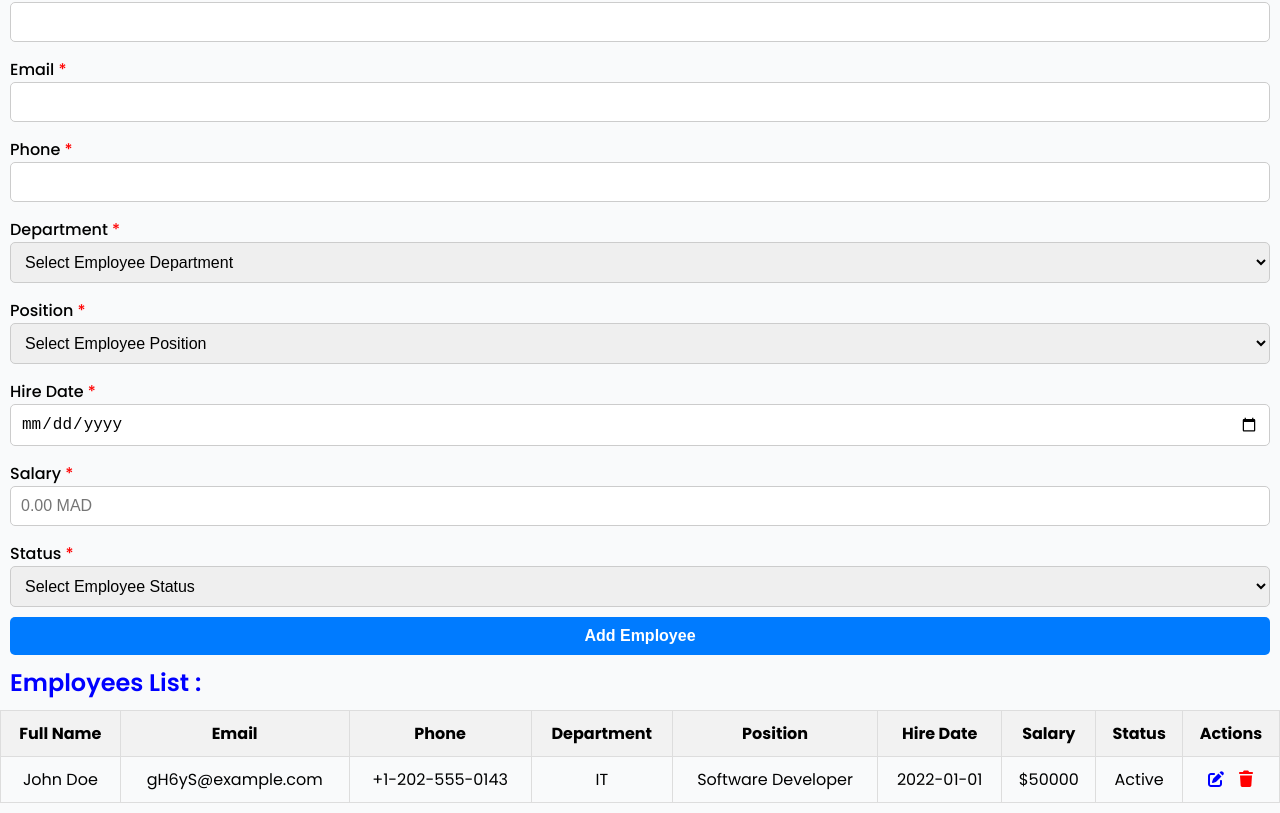
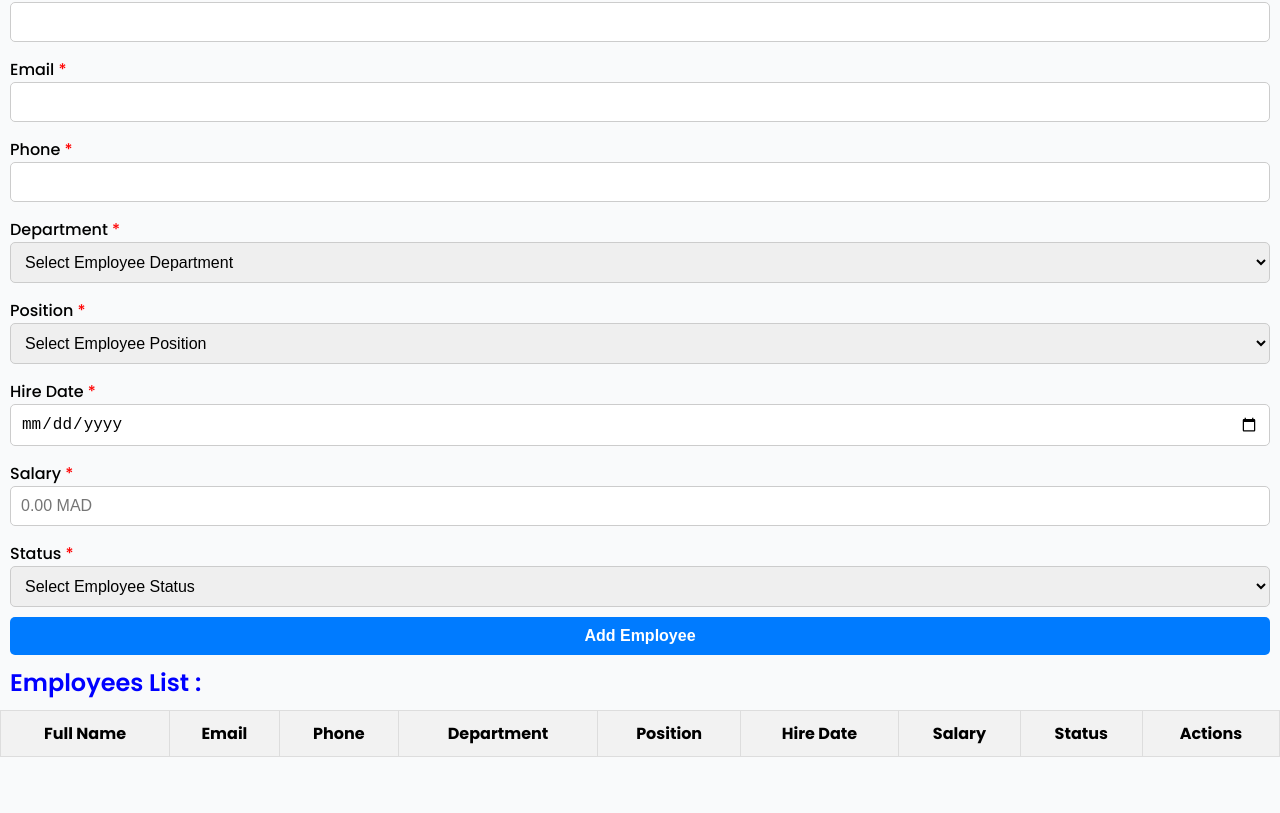
Before and after one commit to RTHILAA/EMPLOYEES-MANAGEMENT-APP, a React (Create React App) app: page / in a window 1280 px wide. Shown: the part 153-966 px from the top of the page. After the commit the page ends 920 px from the top, so only its background shows below. Built offline with nearby package versions, Linux system fonts and the light colour scheme.

Commit message:
update project

```diff
--- a/src/App.js
+++ b/src/App.js
@@ -1,16 +1,22 @@
 import React from "react";
 import "./App.css";
 import Header from "./Components/Header/Header";
-import Form from "./Components/Form/From";
+import Form from "./Components/Form/Form";
 import List from "./Components/List/List";
+import { useState } from "react";
 
 export default function App() {
+  const [employees, setEmployees] = useState([]);
+
+  const addEmployee = (employee) => {
+    setEmployees([...employees, employee]);
+  };
   return (
     <div className="App">
       <div className="container">
         <Header />
-        <Form />
-        <List />
+         <Form addEmployee={addEmployee} />
+      <List employees={employees} />
       </div>
     </div>
   );
--- a/src/Components/Form/From.js
+++ b/src/Components/Form/Form.js
@@ -2,8 +2,8 @@ import React from "react";
 import "./Form.css";
 import { useState } from "react"
 
-export default function Form() {
-    const [employees, setEmployees] = useState({})
+export default function Form({ addEmployee }) {
+  const [employees, setEmployees] = useState({});
 
     const handleChange = (e) => {
      const id = e.target.id;
@@ -11,15 +11,16 @@ export default function Form() {
      setEmployees({...employees, [id]:value})
     }
 
-    const handleClick = (e) => {
+    const handleSubmit = (e) => {
         e.preventDefault()
+        addEmployee(employees);
     }
 
     return (
         <div className="form">
             <span className="title">Add New Employee :</span>
             <div className="form-group">
-                <form onSubmit={handleClick}>
+                <form onSubmit={handleSubmit}>
                     <label htmlFor="fullname">
                         Full Name <span className="star">*</span>
                     </label>
@@ -75,7 +76,7 @@ export default function Form() {
                     </label>
                     <input type="date" id="hiredate" required onChange={handleChange} />
 
-                    <label for="salary">Salary <span className="star">*</span></label>
+                    <label htmlFor="salary">Salary <span className="star">*</span></label>
                     <input type="number" id="salary" placeholder="0.00 MAD" required onChange={handleChange}/>
 
                     <label htmlFor="status">
--- a/src/Components/List/List.js
+++ b/src/Components/List/List.js
@@ -3,7 +3,7 @@ import "./List.css";
 import { FontAwesomeIcon } from '@fortawesome/react-fontawesome';
 import { faPenToSquare, faTrash } from '@fortawesome/free-solid-svg-icons';
 
-export default function List() {
+export default function List({ employees }) {
     return (
         <div className="list">
             <span className="title">Employees List :</span>
@@ -19,21 +19,23 @@ export default function List() {
                     <th>Status</th>
                     <th>Actions</th>
                </tr>
+               {employees.map((emp) => (
             <tr>
-                <td>John Doe</td>
-                <td>gH6yS@example.com</td>
-                <td>+1-202-555-0143</td>
-                <td>IT</td>
-                <td>Software Developer</td>
-                <td>2022-01-01</td>
-                <td>$50000</td>
-                <td>Active</td>
+              <td>{emp.fullname}</td>
+              <td>{emp.email}</td>
+              <td>{emp.phone}</td>
+              <td>{emp.department}</td>
+              <td>{emp.position}</td>
+              <td>{emp.hiredate}</td>
+              <td>{emp.salary}</td>
+              <td>{emp.status}</td>
               <td className="actions">
                 <FontAwesomeIcon icon={faPenToSquare} className="edit-icon" />
                 <FontAwesomeIcon icon={faTrash} className="delete-icon" />
               </td>
             </tr>
+          ))}
         </table>
         </div>
-  )
+        );
 }
```
Lines whose indentation alone changed are shown as unchanged.
